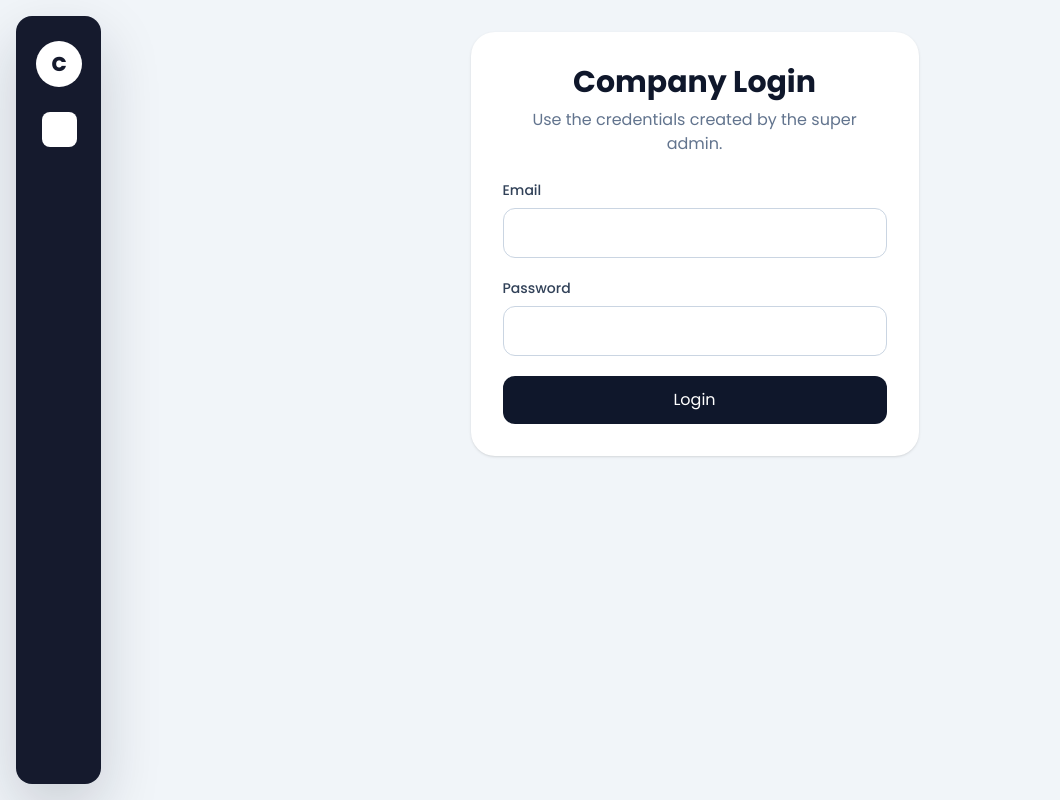
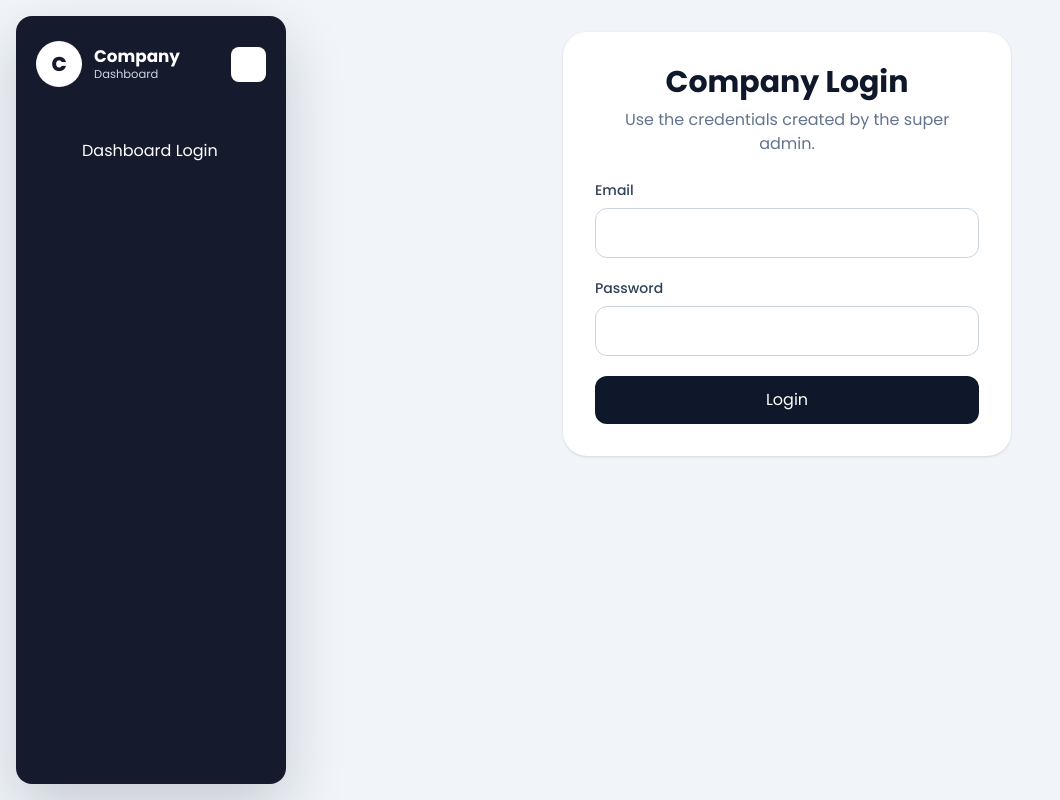
Before and after one commit to Gd0810/Quiz_Management-, a Django app: page /dashboard/login/ in a window 1280 px wide. Shown: the whole page, without its empty margins (0-1060 px from the left). Run offline with Django 5.2, Linux system fonts and the light colour scheme; style sheets or scripts are compiled from the project's sources; some libraries are stand-ins or nearby versions.

Commit message:
update:fixing_shrink_bug_in_sidebar

```diff
--- a/Redmock/templates/dashboard/header.html
+++ b/Redmock/templates/dashboard/header.html
@@ -302,7 +302,7 @@
     }
 </style>
 
-<aside class="dashboard-sidebar collapsed" data-dashboard-sidebar>
+<aside class="dashboard-sidebar" data-dashboard-sidebar>
     <header class="dashboard-sidebar-header">
         <a href="/" class="dashboard-brand">
             <span class="dashboard-brand-mark">{{ request.company.name|default:"Company"|slice:":1"|upper }}</span>
```
